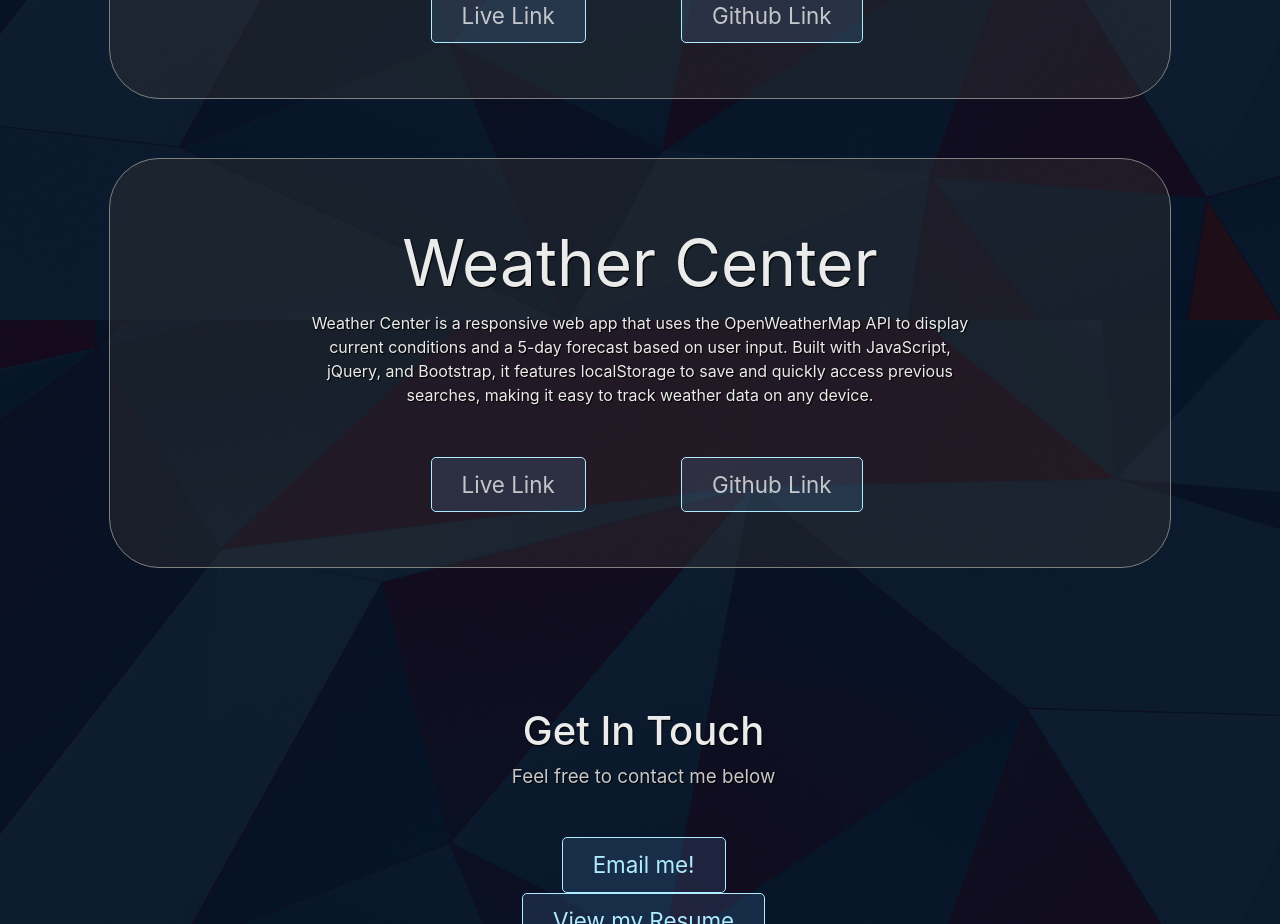
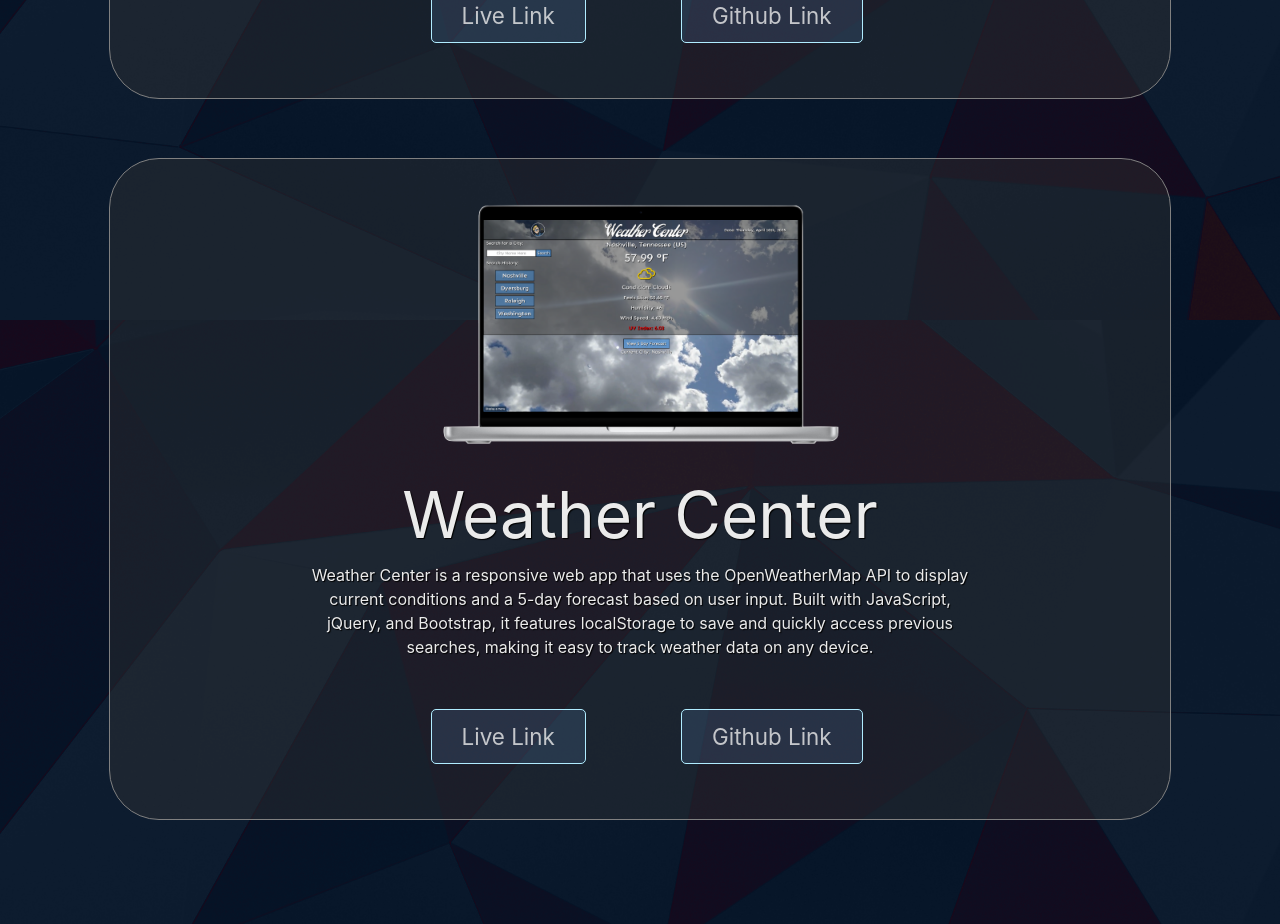
Before and after one commit to JayPTucker/React-Portfolio, a React (Create React App) app: page / in a window 1280 px wide. Shown: the part 1280-2204 px from the top of the page. Built offline with nearby package versions, Linux system fonts and the light colour scheme.

Commit message:
Added WeatherCenter Photo

```diff
--- a/src/pages/Home.js
+++ b/src/pages/Home.js
@@ -7,6 +7,8 @@ import GreenScreenComponent from '../components/greenscreen.js';
 
 import witterImage from '../img/witterLogo.png';
 import witterDesktop from '../img/witter-desktop.png';
+
+import weatherCenter from '../img/weathercenter.png';
 
 import '../styles/Home.css';
 
@@ -113,14 +115,13 @@ const Home = () => {
         >
           <Row className='justify-content-center text-center'>
             <Col md={12}>
-                {/* <img className='witterDesktop' src={witterDesktop} alt="Witter pic on Desktop and Mobile Device"></img> */}
+                <img className='weatherCenter' src={weatherCenter} alt="WeatherCenter Photo"></img>
             </Col>
           </Row>
 
           {/* Header with Logo and Title */}
           <Col md={12} className="text-center">
             <div className="projectHeader d-flex justify-content-center align-items-center">
-              {/* <img className="witterLogo" src={witterImage} alt="Witter Logo" /> */}
               <p className="projectTitle">Weather Center</p>
             </div>
 
--- a/src/styles/Home.css
+++ b/src/styles/Home.css
@@ -182,6 +182,11 @@ html {
   max-width: 30vmax;
 }
 
+.weatherCenter {
+  max-width: 60vmax;
+  margin: -7vmax;
+}
+
 /* ============================================ */
 /* CONTACT ROW */
 /* ============================================ */
```
Also changed, not shown: src/img/weathercenter.png (added).
